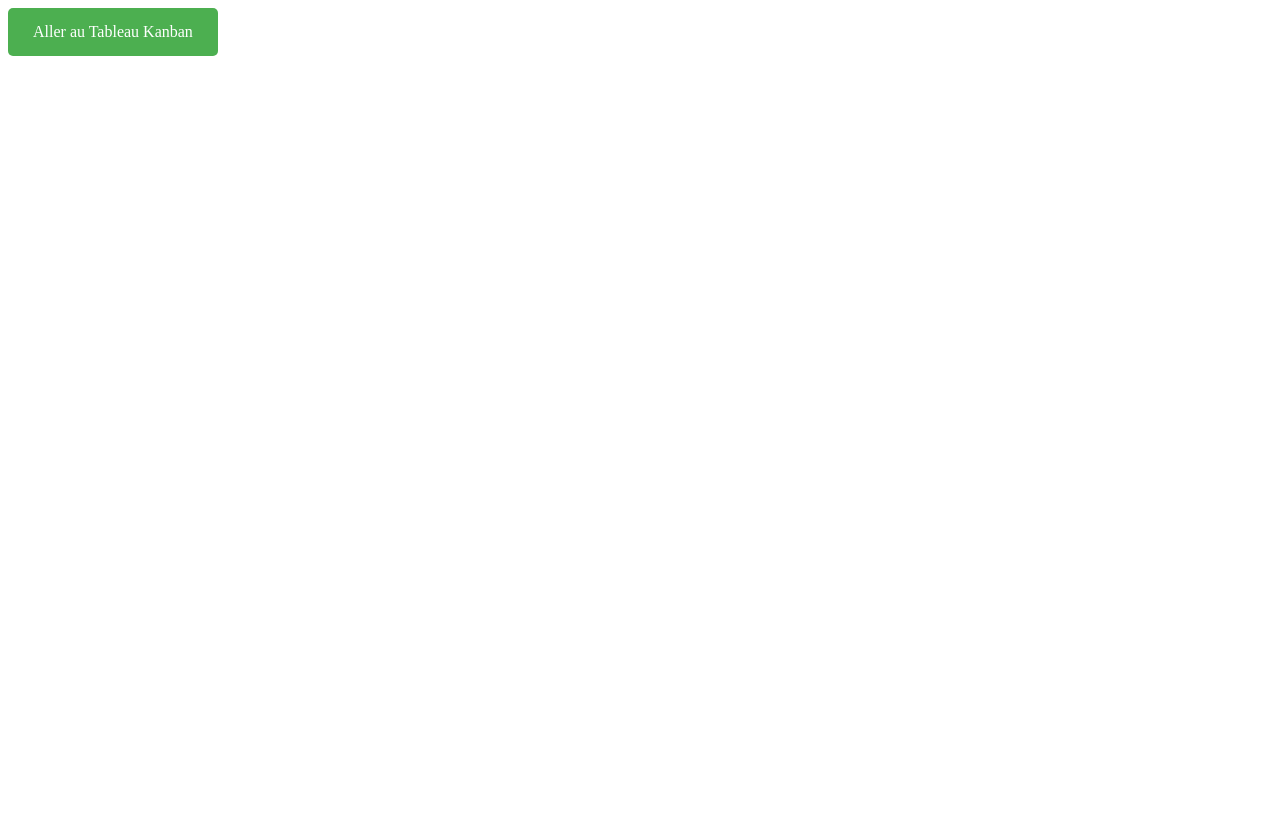
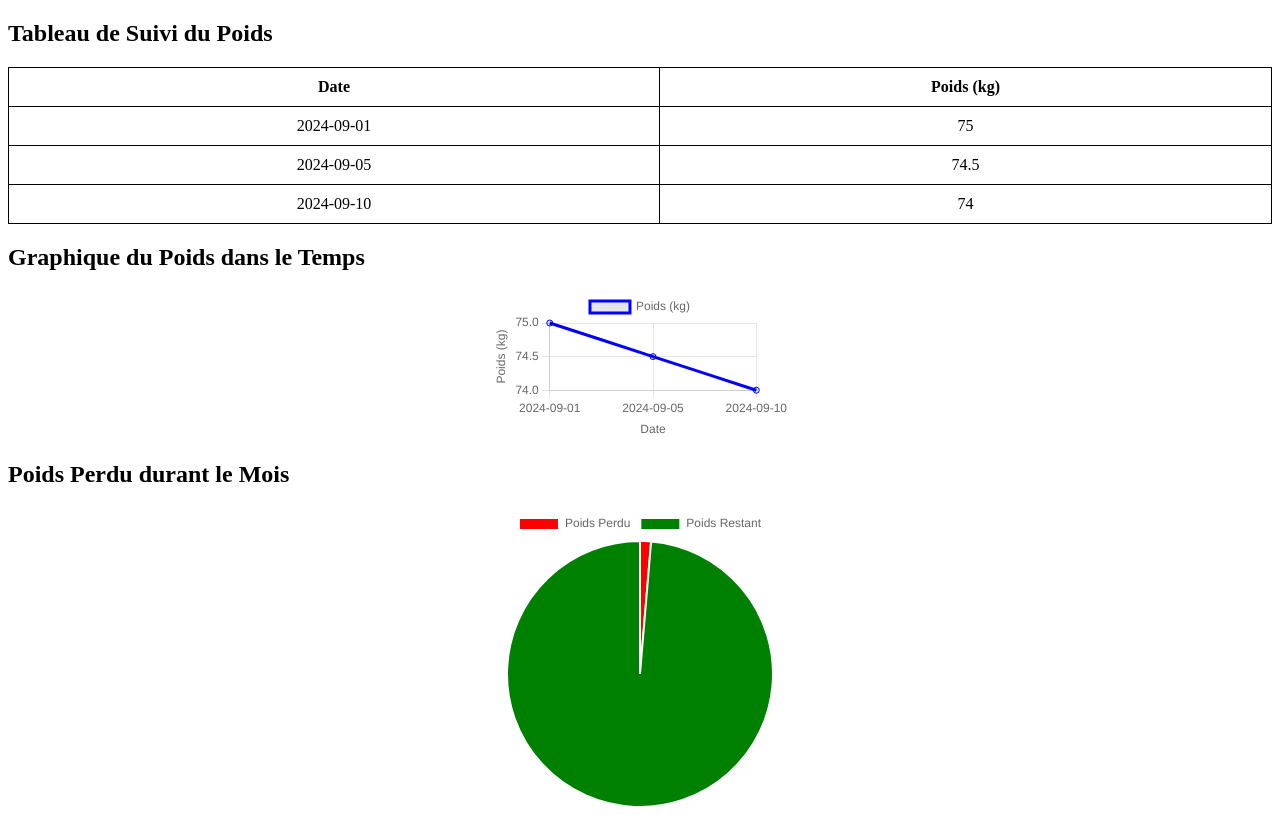
Before and after one commit to abay-tech-dev/Notion-API, a plain HTML site: page index.html in a window 1280 px wide. Before the commit the page ends 800 px from the top, so only its background shows below. Drawn offline with nearby package versions, Linux system fonts and the light colour scheme.

Commit message:
Update index.html

```diff
--- a/index.html
+++ b/index.html
@@ -3,29 +3,131 @@
 <head>
     <meta charset="UTF-8">
     <meta name="viewport" content="width=device-width, initial-scale=1.0">
-    <title>Accès Tableau Kanban</title>
+    <title>Suivi du Poids</title>
+    <script src="https://cdn.jsdelivr.net/npm/chart.js"></script>
     <style>
-        .kanban-button {
-            background-color: #4CAF50;
-            color: white;
-            padding: 15px 25px;
-            font-size: 16px;
-            border: none;
-            border-radius: 5px;
-            cursor: pointer;
+        table {
+            width: 100%;
+            border-collapse: collapse;
+            margin-bottom: 20px;
+        }
+        table, th, td {
+            border: 1px solid black;
+        }
+        th, td {
+            padding: 10px;
             text-align: center;
-            display: inline-block;
-            text-decoration: none;
         }
-
-        .kanban-button:hover {
-            background-color: #45a049;
+        canvas {
+            margin: 20px auto;
+            display: block;
         }
     </style>
 </head>
 <body>
 
-    <a href="URL_DU_TABLEAU_KANBAN" class="kanban-button">Aller au Tableau Kanban</a>
+    <h2>Tableau de Suivi du Poids</h2>
+    <table id="weightTable">
+        <thead>
+            <tr>
+                <th>Date</th>
+                <th>Poids (kg)</th>
+            </tr>
+        </thead>
+        <tbody>
+            <tr>
+                <td>2024-09-01</td>
+                <td>75</td>
+            </tr>
+            <td>2024-09-05</td>
+                <td>74.5</td>
+            </tr>
+            <td>2024-09-10</td>
+                <td>74</td>
+            </tr>
+            <!-- Ajoutez plus de lignes ici -->
+        </tbody>
+    </table>
+
+    <h2>Graphique du Poids dans le Temps</h2>
+    <canvas id="lineChart"></canvas>
+
+    <h2>Poids Perdu durant le Mois</h2>
+    <canvas id="pieChart"></canvas>
+
+    <script>
+        // Récupération des données du tableau
+        const table = document.getElementById("weightTable");
+        const dates = [];
+        const weights = [];
+
+        for (let i = 1; i < table.rows.length; i++) {
+            dates.push(table.rows[i].cells[0].textContent);
+            weights.push(parseFloat(table.rows[i].cells[1].textContent));
+        }
+
+        // Création du graphique en ligne pour le suivi du poids
+        const ctxLine = document.getElementById('lineChart').getContext('2d');
+        new Chart(ctxLine, {
+            type: 'line',
+            data: {
+                labels: dates,
+                datasets: [{
+                    label: 'Poids (kg)',
+                    data: weights,
+                    borderColor: 'blue',
+                    fill: false,
+                    tension: 0.1
+                }]
+            },
+            options: {
+                scales: {
+                    x: {
+                        title: {
+                            display: true,
+                            text: 'Date'
+                        }
+                    },
+                    y: {
+                        title: {
+                            display: true,
+                            text: 'Poids (kg)'
+                        }
+                    }
+                }
+            }
+        });
+
+        // Calcul du poids perdu pour le graphique camembert
+        const poidsInitial = weights[0];
+        const poidsFinal = weights[weights.length - 1];
+        const poidsPerdu = poidsInitial - poidsFinal;
+
+        const ctxPie = document.getElementById('pieChart').getContext('2d');
+        new Chart(ctxPie, {
+            type: 'pie',
+            data: {
+                labels: ['Poids Perdu', 'Poids Restant'],
+                datasets: [{
+                    data: [poidsPerdu, poidsFinal],
+                    backgroundColor: ['red', 'green']
+                }]
+            },
+            options: {
+                plugins: {
+                    tooltip: {
+                        callbacks: {
+                            label: function(context) {
+                                const label = context.label || '';
+                                const value = context.raw;
+                                return label + ': ' + value.toFixed(1) + ' kg';
+                            }
+                        }
+                    }
+                }
+            }
+        });
+    </script>
 
 </body>
 </html>
```
